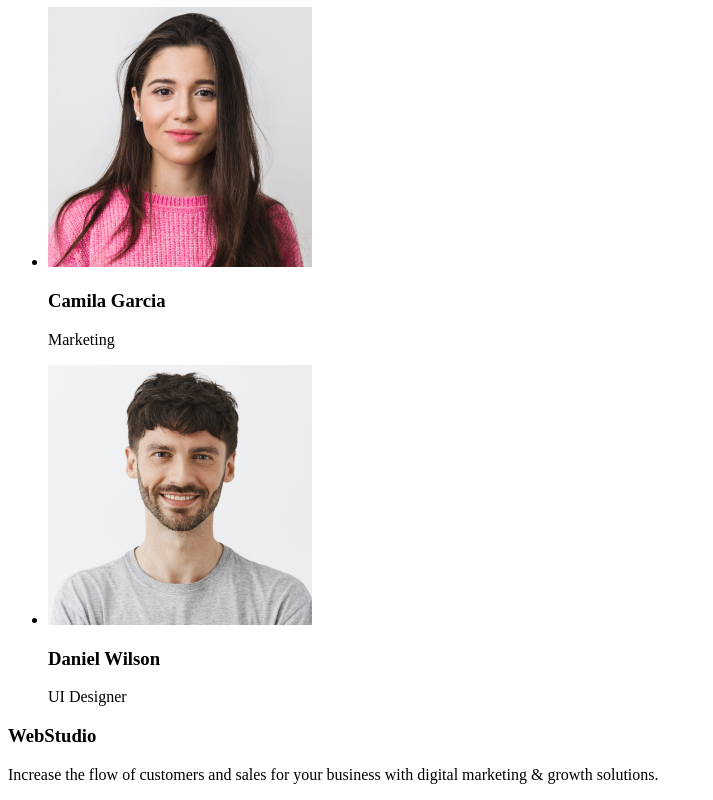
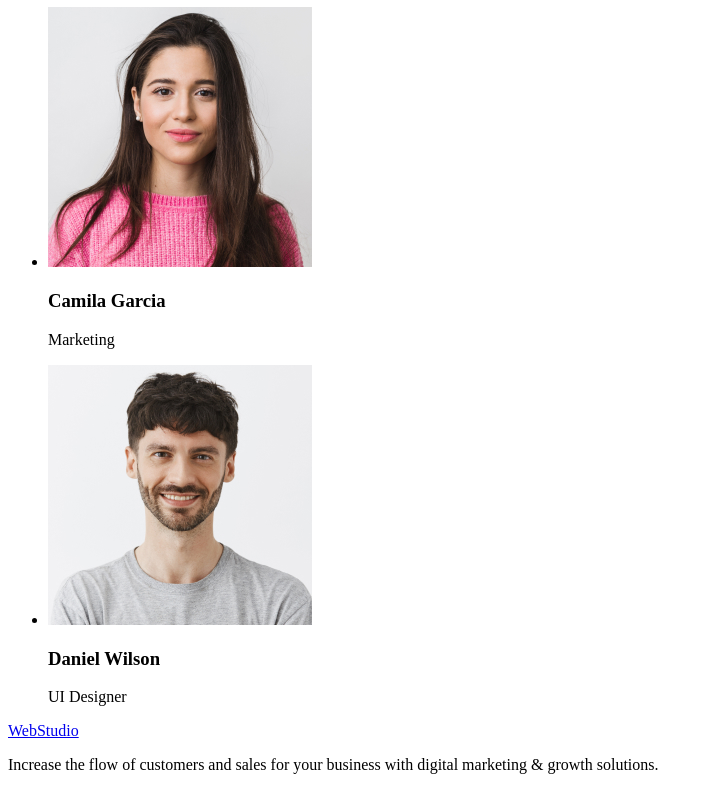
Before and after one commit to MarianaSafiulin/goit-markup-hw-01, a plain HTML site: page index.html in a window 1280 px wide. Shown: the part 1368-2168 px from the top of the page, without its empty margins (0-713 px from the left). Drawn offline with Linux system fonts and the light colour scheme.

Commit message:
Update index.html

```diff
--- a/index.html
+++ b/index.html
@@ -107,7 +107,7 @@
       </section>
     </main>
     <footer>
-      <h3 href="./index.html">WebStudio</h3>
+      <a href="./index.html">WebStudio</a>
       <p>
         Increase the flow of customers and sales for your business with digital
         marketing & growth solutions.
```
